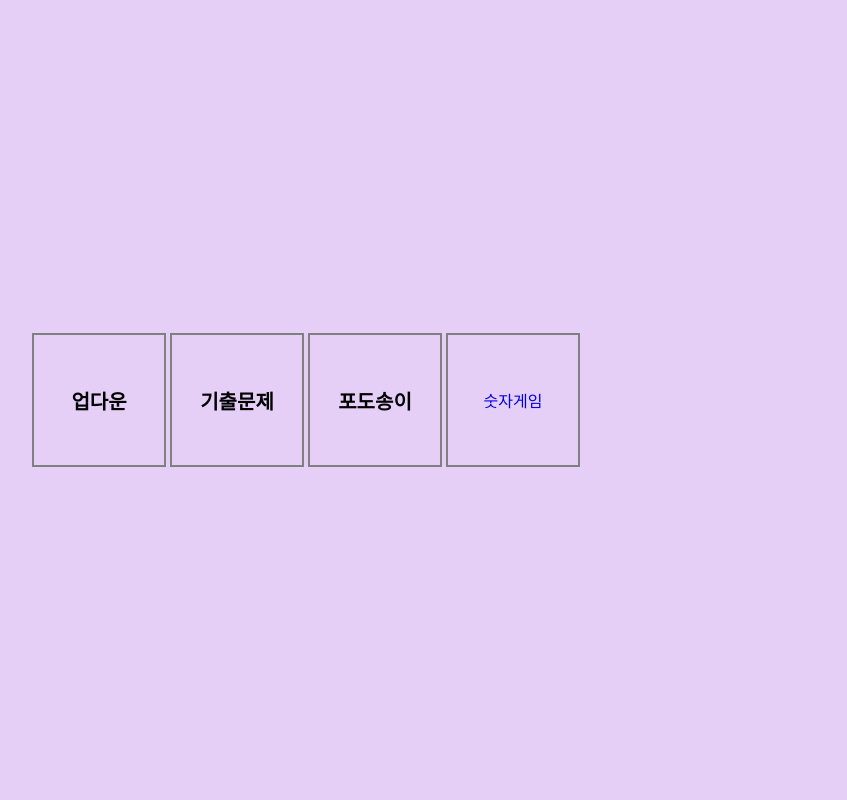
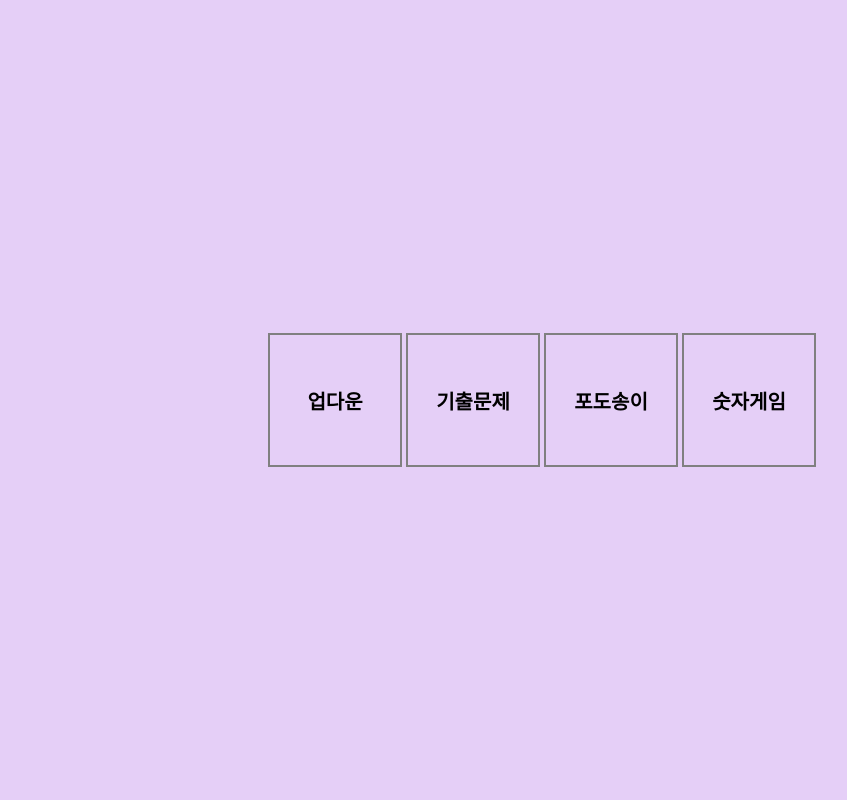
Before and after one commit to aidencjswo/webflask, a Flask app: page / in a window 1280 px wide. Shown: the whole page, without its empty margins (98-945 px from the left). Run offline with Flask 3, Linux system fonts and the light colour scheme.

Commit message:
메인페이지 수정

```diff
--- a/main/templates/index.html
+++ b/main/templates/index.html
@@ -10,7 +10,7 @@
         background-color: #E5CFF7;
         display:flex;
         align-content: center;
-        justify-content: nomal;
+        justify-content: center;
         height: 100vh;
         width : 80vw;
         margin : 0 auto;
@@ -48,6 +48,15 @@
     #three:hover{
         font-size : 23px;
     }
+
+    #four{
+        font-size: 20px;
+        color : black;
+        font-weight: 900;
+    }
+    #four:hover{
+        font-size : 23px;
+    }
     div{
         width : 130px;
         height : 130px;
```
